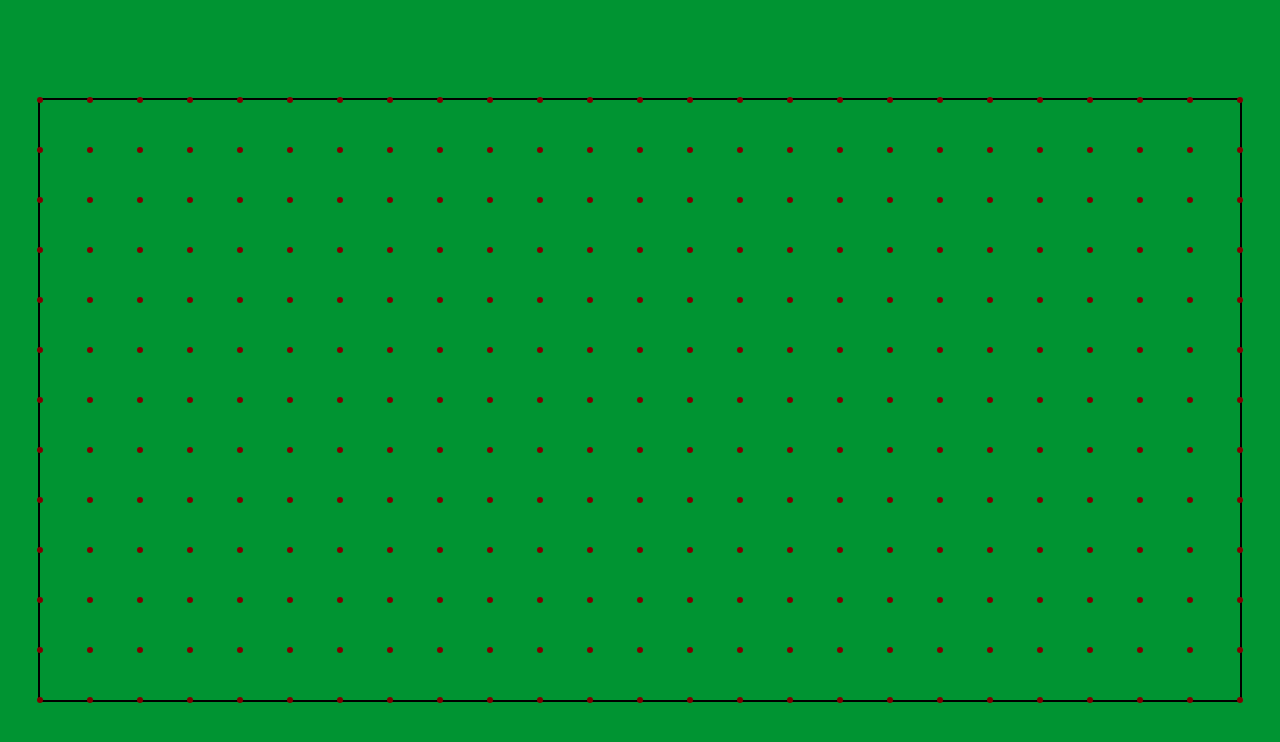
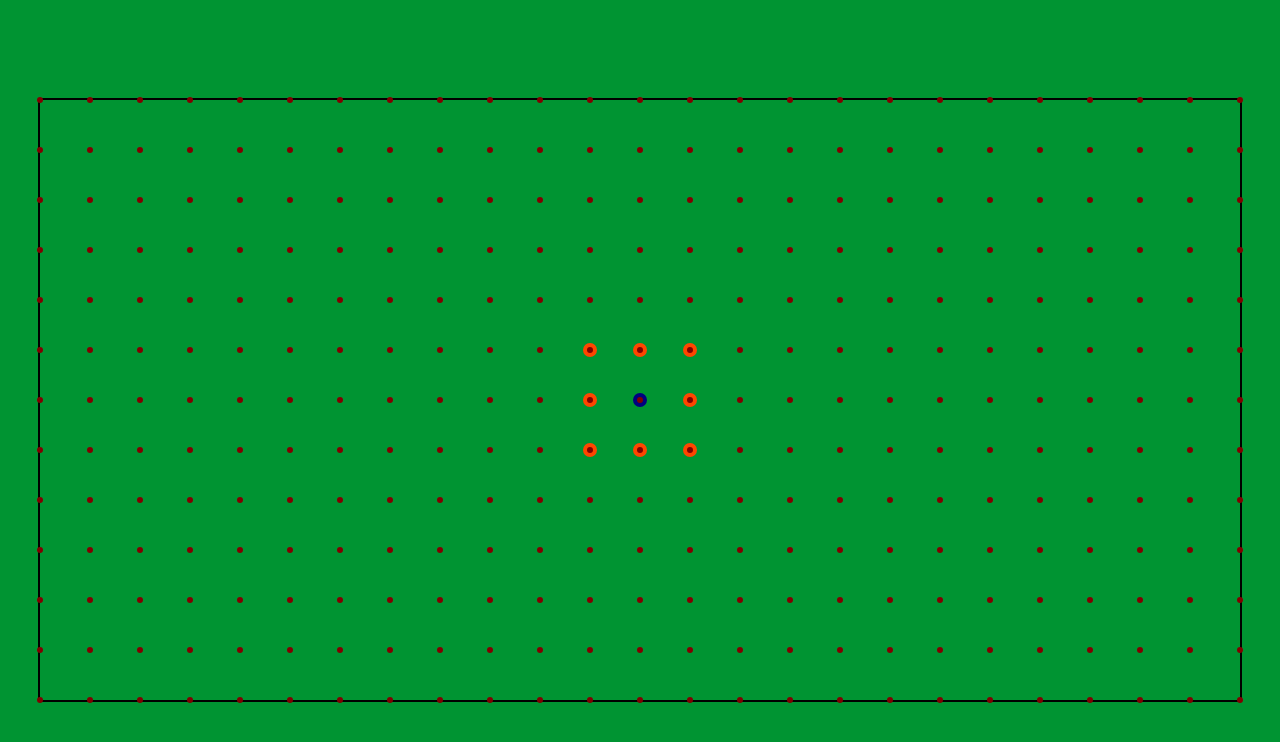
Before and after one commit to Luka-webdev/joinPoints, a website: page index.html in a window 1280 px wide. Drawn offline with Linux system fonts and the light colour scheme.

Commit message:
Add function to define active points

```diff
--- a/js/script.js
+++ b/js/script.js
@@ -5,8 +5,11 @@ $(function(){
     const step = 50;
     let coordinateX = 0;
     let coordinateY = 0;
-    const numberPoints = (boardWidth/step+1)*(boardHeight/step+1);
-    let centerPointId = Math.floor(numberPoints/2);;
+    let numberRows = boardWidth/step+1;
+    const numberPoints = numberRows*(boardHeight/step+1);
+    let centerPointId = Math.floor(numberPoints/2);
+    let centerPoint;
+    let activePointsId = [-numberRows-1,-numberRows,-numberRows+1,-1,1,numberRows-1,numberRows,numberRows+1]
 
     function creatPoints() {
         for(let i=0;i<numberPoints;i++){
@@ -30,12 +33,23 @@ $(function(){
         }
     }
 
-    function setActivePoints() {
-       let centerPoint = $('#'+centerPointId);
-       centerPoint.addClass('active')
+    function makeMove() {
 
-       console.log(centerPointId,numberPoints,centerPoint)
+        centerPoint.removeClass('center');
+        $('.active').removeClass('active').off('click', makeMove);
+        let newCenterPointId = Number($(this).attr('id'));
+        setActivePoints(newCenterPointId)
+    }
+
+    function setActivePoints(id) {
+       centerPoint = $('#'+id);
+       centerPoint.addClass('center');
+       for(let i=0;i<activePointsId.length;i++){
+           let activePoint = $('#'+(id+activePointsId[i]));
+           activePoint.addClass('active');
+           activePoint.on('click', makeMove)
+       }
     }
     creatPoints();
-    setActivePoints();
+    setActivePoints(centerPointId);
 })
--- a/scss/main.scss
+++ b/scss/main.scss
@@ -5,3 +5,14 @@ body {
     margin:0;
     background-color: #009432;
 }
+
+.center {
+    box-shadow: 0 0 0 4px navy;
+}
+.active {
+    box-shadow: 0 0 0 4px orangered;
+}
+
+.active:hover {
+    cursor:pointer;
+}
```
Also changed, not shown: css/style.css, 1 other file.
